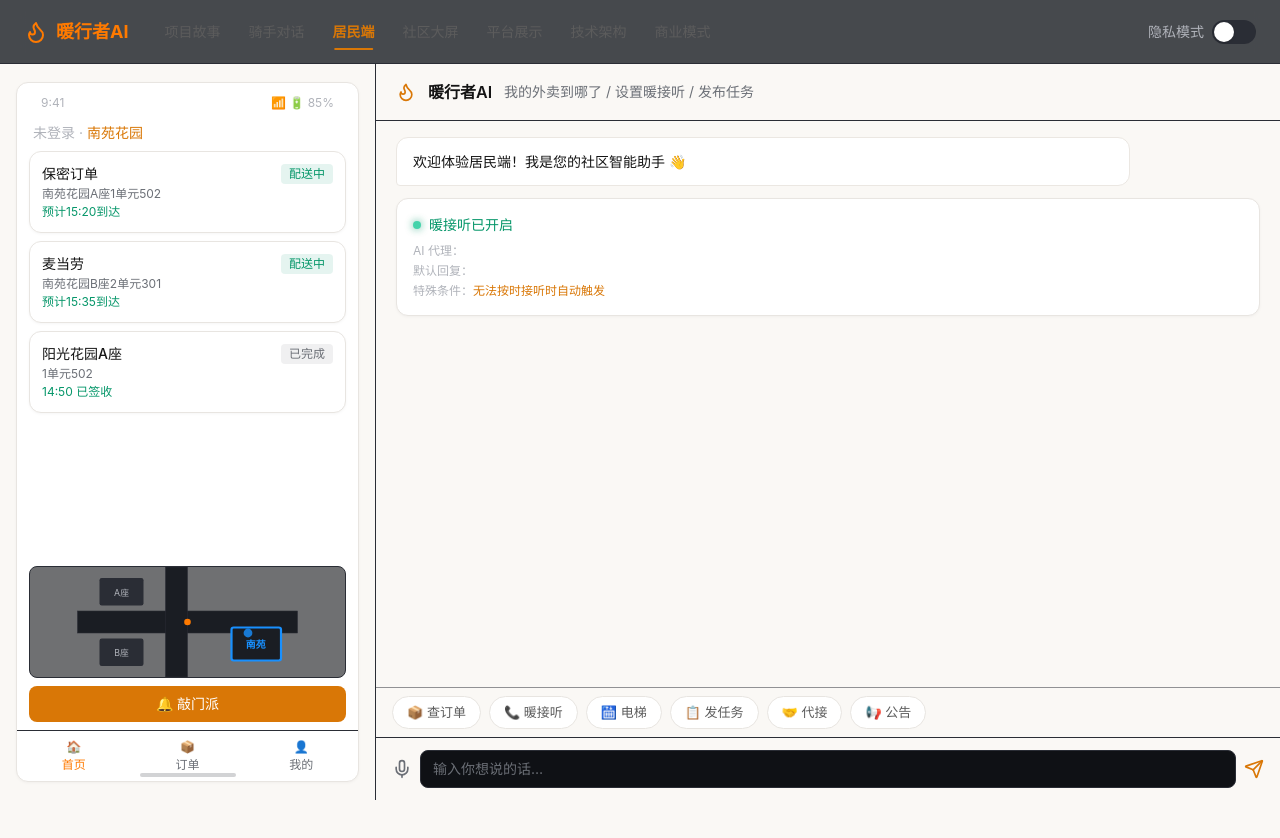
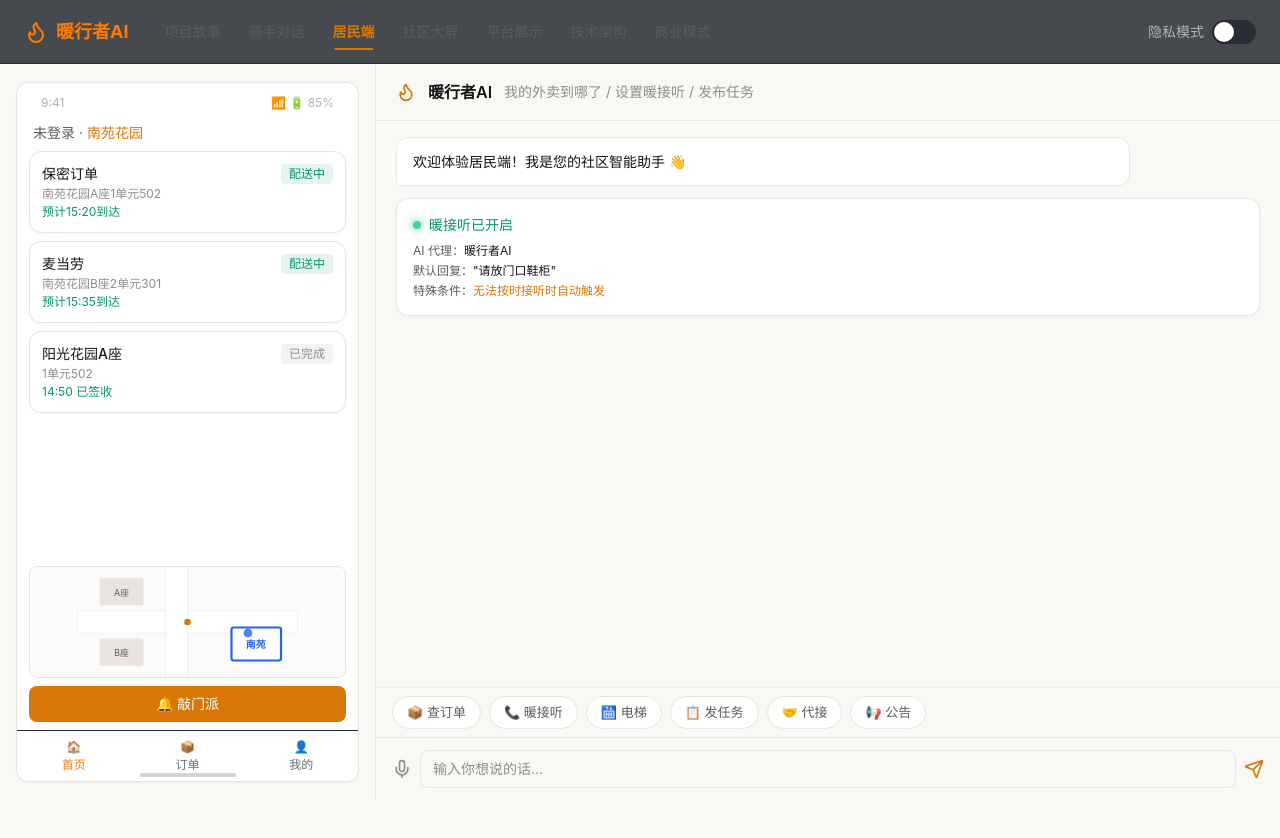
Before and after one commit to zhangshujuan1314/nuanxingzhe-ai-next, a Next.js app: page /resident in a window 1280 px wide. Shown: the top 838 px of the page. Built offline with nearby package versions, Linux system fonts and the light colour scheme.

Commit message:
UI: Claude风格暖白主题 — 全局切换深色→浅色

```diff
--- a/app/resident/page.tsx
+++ b/app/resident/page.tsx
@@ -48,7 +48,7 @@ export default function ResidentPage() {
     <div className="flex page-split h-[calc(100vh-4rem)]">
       {/* Left: Phone */}
       <PhoneFrame>
-        <div className="px-4 py-2 text-sm text-[#B0B3BA]">
+        <div className="px-4 py-2 text-sm text-[#5C5C5C]">
           未登录 · <span className="text-warm font-medium">南苑花园</span>
         </div>
         <div className="flex-1 overflow-y-auto px-3 space-y-2">
@@ -57,25 +57,25 @@ export default function ResidentPage() {
               <div className="flex items-start justify-between">
                 <div>
                   <div className="text-sm font-medium">{o.shop}</div>
-                  <div className="text-xs text-[#6B6F76] mt-0.5">{o.addr}</div>
+                  <div className="text-xs text-[#8E8E8E] mt-0.5">{o.addr}</div>
                   <div className="text-xs text-fn-green mt-0.5">{o.eta}</div>
                 </div>
-                <span className={`text-xs px-2 py-0.5 rounded ${o.status === '配送中' ? 'bg-fn-green/10 text-fn-green' : 'bg-[#6B6F76]/10 text-[#6B6F76]'}`}>
+                <span className={`text-xs px-2 py-0.5 rounded ${o.status === '配送中' ? 'bg-fn-green/10 text-fn-green' : 'bg-[#8E8E8E]/10 text-[#8E8E8E]'}`}>
                   {o.status}
                 </span>
               </div>
             </div>
           ))}
         </div>
-        <div className="mx-3 my-2 h-28 bg-[#0F1115]/60 rounded-lg border border-[#2A2D35] relative overflow-hidden">
+        <div className="mx-3 my-2 h-28 bg-[#FAF8F5]/60 rounded-lg border border-[#E8E5E1] relative overflow-hidden">
           <svg viewBox="0 0 200 100" className="w-full h-full">
-            <rect x="0" y="40" width="200" height="20" fill="#1A1D23" stroke="#2A2D35" strokeWidth="0.5" />
-            <rect x="80" y="0" width="20" height="100" fill="#1A1D23" stroke="#2A2D35" strokeWidth="0.5" />
-            <rect x="20" y="10" width="40" height="25" rx="2" fill="#2A2D35" /><text x="40" y="26" textAnchor="middle" fill="#B0B3BA" fontSize="8">A座</text>
-            <rect x="20" y="65" width="40" height="25" rx="2" fill="#2A2D35" /><text x="40" y="81" textAnchor="middle" fill="#B0B3BA" fontSize="8">B座</text>
-            <rect x="140" y="55" width="45" height="30" rx="2" fill="#1A1D23" stroke="#1890FF" strokeWidth="2" /><text x="162" y="74" textAnchor="middle" fill="#1890FF" fontSize="9" fontWeight="bold">南苑</text>
-            <circle cx="155" cy="60" r="4" fill="#1890FF" opacity="0.8"><animate attributeName="r" values="3;5;3" dur="1.5s" repeatCount="indefinite" /></circle>
-            <circle cx="100" cy="50" r="3" fill="#FF7A00"><animate attributeName="cx" values="100;140;100" dur="4s" repeatCount="indefinite" /></circle>
+            <rect x="0" y="40" width="200" height="20" fill="#FFFFFF" stroke="#E8E5E1" strokeWidth="0.5" />
+            <rect x="80" y="0" width="20" height="100" fill="#FFFFFF" stroke="#E8E5E1" strokeWidth="0.5" />
+            <rect x="20" y="10" width="40" height="25" rx="2" fill="#E8E5E1" /><text x="40" y="26" textAnchor="middle" fill="#5C5C5C" fontSize="8">A座</text>
+            <rect x="20" y="65" width="40" height="25" rx="2" fill="#E8E5E1" /><text x="40" y="81" textAnchor="middle" fill="#5C5C5C" fontSize="8">B座</text>
+            <rect x="140" y="55" width="45" height="30" rx="2" fill="#FFFFFF" stroke="#2563EB" strokeWidth="2" /><text x="162" y="74" textAnchor="middle" fill="#2563EB" fontSize="9" fontWeight="bold">南苑</text>
+            <circle cx="155" cy="60" r="4" fill="#2563EB" opacity="0.8"><animate attributeName="r" values="3;5;3" dur="1.5s" repeatCount="indefinite" /></circle>
+            <circle cx="100" cy="50" r="3" fill="#D97706"><animate attributeName="cx" values="100;140;100" dur="4s" repeatCount="indefinite" /></circle>
           </svg>
         </div>
         <div className="px-3 pb-2">
@@ -85,27 +85,27 @@ export default function ResidentPage() {
       </PhoneFrame>
 
       {/* Right: AI Panel */}
-      <div className="flex-1 flex flex-col border-l border-[#2A2D35]">
-        <div className="flex items-center gap-3 px-5 py-4 border-b border-[#2A2D35]">
+      <div className="flex-1 flex flex-col border-l border-[#E8E5E1]">
+        <div className="flex items-center gap-3 px-5 py-4 border-b border-[#E8E5E1]">
           <Flame className="w-5 h-5 text-warm" />
           <span className="font-semibold">暖行者AI</span>
-          <span className="text-[#6B6F76] text-sm">我的外卖到哪了 / 设置暖接听 / 发布任务</span>
+          <span className="text-[#8E8E8E] text-sm">我的外卖到哪了 / 设置暖接听 / 发布任务</span>
         </div>
 
         <div ref={chatRef} className="flex-1 overflow-y-auto px-5 py-4 space-y-3">
           <div className="chat-bubble ai">欢迎体验居民端！我是您的社区智能助手 👋</div>
           <div className="glass p-4 space-y-2 mt-3">
             <div className="flex items-center gap-2 text-fn-green text-sm font-medium"><BreathingDot /> 暖接听已开启</div>
-            <div className="text-xs text-[#B0B3BA] space-y-1">
-              <div>AI 代理：<span className="text-white">暖行者AI</span></div>
-              <div>默认回复：<span className="text-white">"请放门口鞋柜"</span></div>
+            <div className="text-xs text-[#5C5C5C] space-y-1">
+              <div>AI 代理：<span className="text-[#141414]">暖行者AI</span></div>
+              <div>默认回复：<span className="text-[#141414]">"请放门口鞋柜"</span></div>
               <div>特殊条件：<span className="text-fn-yellow">无法按时接听时自动触发</span></div>
             </div>
           </div>
           {messages.map((msg, i) => <ChatBubble key={i} role={msg.role}>{msg.text}</ChatBubble>)}
         </div>
 
-        <div className="px-4 py-2 border-t border-[#2A2D35]/50">
+        <div className="px-4 py-2 border-t border-[#E8E5E1]/50">
           <div className="flex flex-wrap gap-2">
             {Object.keys(REPLIES).map(k => (
               <button key={k} className="quick-btn" onClick={() => quickReply(k)}>
@@ -115,10 +115,10 @@ export default function ResidentPage() {
           </div>
         </div>
 
-        <div className="px-4 py-3 border-t border-[#2A2D35] flex items-center gap-2">
-          <button className="text-[#6B6F76] hover:text-warm transition"><Mic className="w-5 h-5" /></button>
+        <div className="px-4 py-3 border-t border-[#E8E5E1] flex items-center gap-2">
+          <button className="text-[#8E8E8E] hover:text-warm transition"><Mic className="w-5 h-5" /></button>
           <input type="text" value={input} onChange={e => setInput(e.target.value)} onKeyDown={e => e.key === 'Enter' && handleSend()}
-            placeholder="输入你想说的话…" className="flex-1 bg-[#0F1115] border border-[#2A2D35] rounded-lg px-3 py-2 text-sm text-white placeholder-[#6B6F76] outline-none focus:border-warm/50 transition" />
+            placeholder="输入你想说的话…" className="flex-1 bg-[#FAF8F5] border border-[#E8E5E1] rounded-lg px-3 py-2 text-sm text-[#141414] placeholder-[#8E8E8E] outline-none focus:border-warm/50 transition" />
           <button onClick={handleSend} className="text-warm hover:text-warm-light transition"><Send className="w-5 h-5" /></button>
         </div>
       </div>
```
